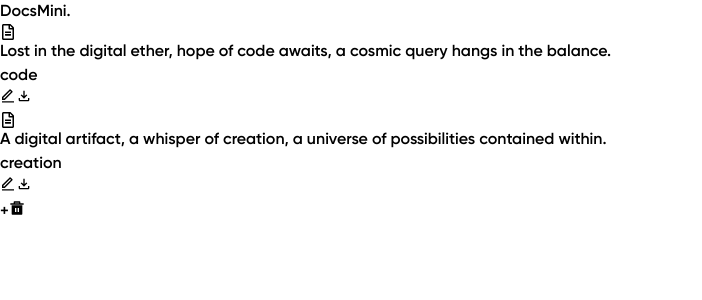
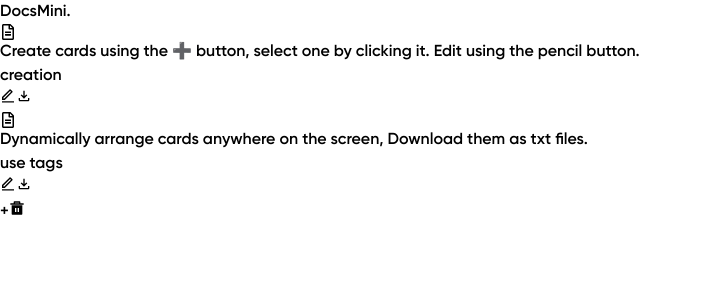
Before and after one commit to Siddhantv1/react-JS-repo, a React (Vite) app in the folder 07DocsMini/: page / in a window 1280 px wide. Shown: the top 300 px of the page, without its empty margins (0-702 px from the left). Built offline with nearby package versions, Linux system fonts and the light colour scheme.

Commit message:
intro-style  Cards

```diff
--- a/07DocsMini/src/components/Foreground.jsx
+++ b/07DocsMini/src/components/Foreground.jsx
@@ -11,13 +11,13 @@
   const [selectedCardIndices, setSelectedCardIndices] = useState([]);
   const [cardsData, setCardsData] = useState([
     {
-      desc: "Lost in the digital ether, hope of code awaits, a cosmic query hangs in the balance.",
-      tags: ["code"],
+      desc: "Create cards using the ➕ button, select one by clicking it. Edit using the pencil button.",
+      tags: ["creation"],
       close: false,
     },
     {
-      desc: "A digital artifact, a whisper of creation, a universe of possibilities contained within.",
-      tags: ["creation"],
+      desc: "Dynamically arrange cards anywhere on the screen, Download them as txt files.",
+      tags: ["use tags"],
       close: false,
     }
   ]);
```
